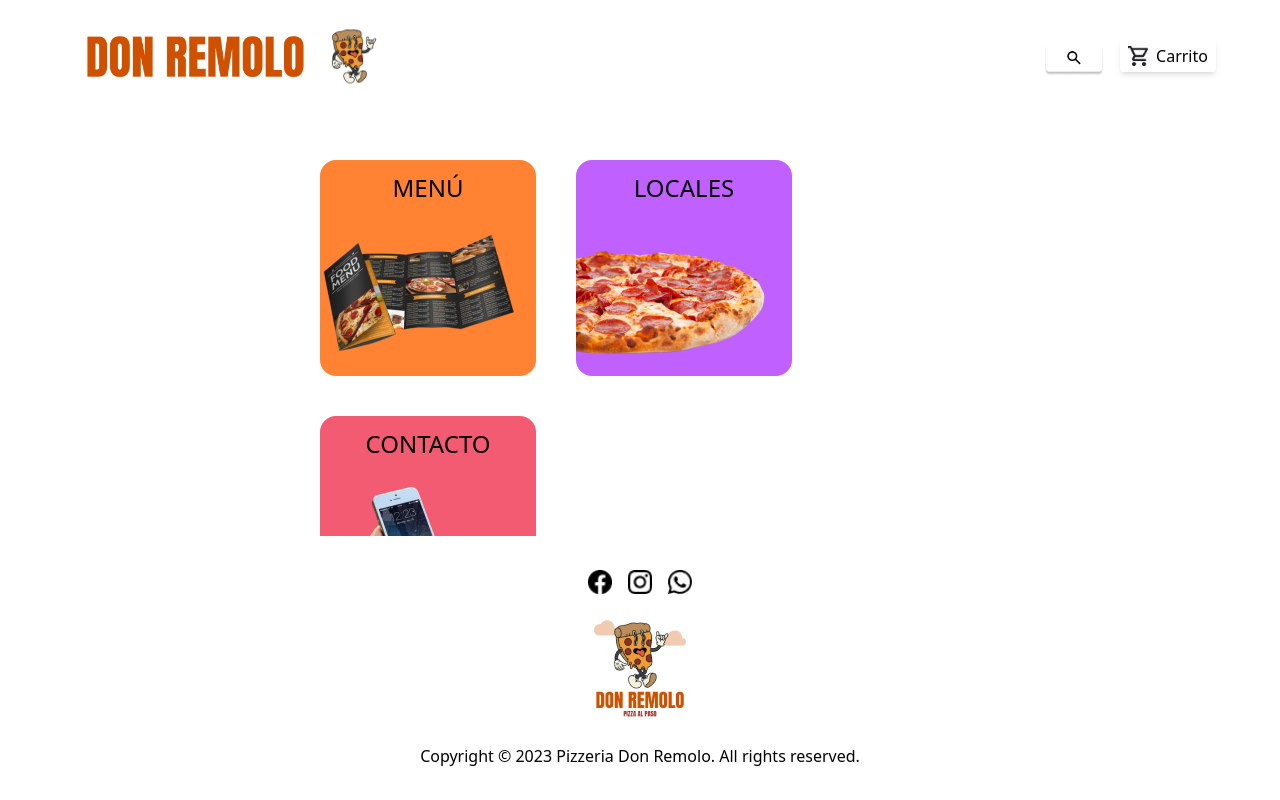
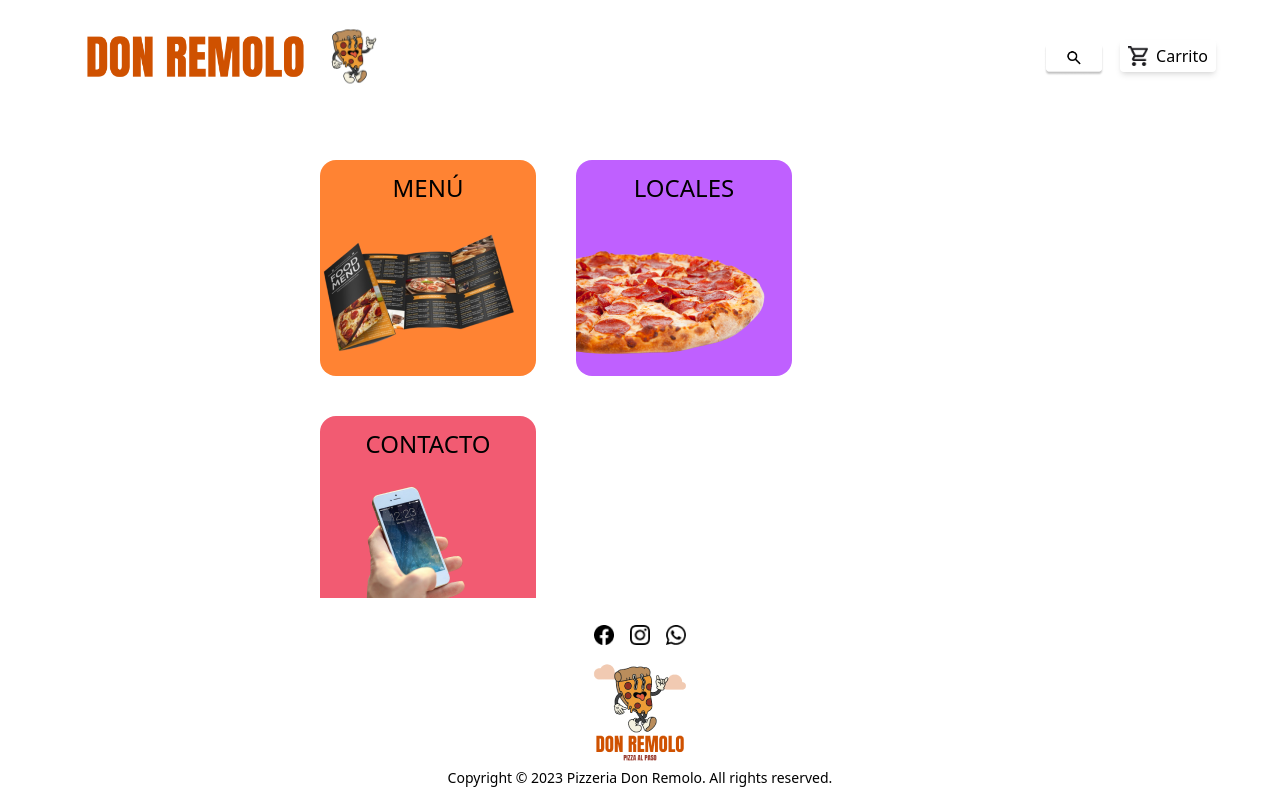
Before and after one commit to adanj27/IdeasFactory-PizzeriaDonRemolo, a React (Vite) app in the folder frontend/client/: page / in a window 1280 px wide. Built offline with nearby package versions, Linux system fonts and the light colour scheme.

Commit message:
Modifique el padding de algunos elementos para mejor un poco la apariencia

```diff
--- a/frontend/client/src/components/footer/footer.jsx
+++ b/frontend/client/src/components/footer/footer.jsx
@@ -2,13 +2,13 @@ import React from 'react';
 
 function Footer() {
   return (
-    <footer className="bg--200 bg-white py-8 text-center absolute w-full bottom-0">
-      <div className="text-black text-600">
-        <img src="Facebook.png" alt="logoFacebook" className="h-6 inline-block mr-4" />
-        <img src="Instagram.png" alt="logoInstagram" className="h-6 inline-block mr-4" />
-        <img src="Whatsapp.png" alt="logowhatsapp" className="h-6 inline-block" />
-        <img src="logo_4-removebg-preview 1.png" alt="logoPizza" className=" mx-auto" />
-        <p>Copyright © 2023 Pizzeria Don Remolo. All rights reserved.</p>
+    <footer className="bg-white py-4 text-center absolute w-full bottom-0 mt-4">
+      <div className="container mx-auto">
+        <img src="Facebook.png" alt="logoFacebook" className="h-5 inline-block mr-4 -mb-3.5" />
+        <img src="Instagram.png" alt="logoInstagram" className="h-5 inline-block mr-4 -mb-3.5" />
+        <img src="Whatsapp.png" alt="logowhatsapp" className="h-5 inline-block -mb-3.5" />
+        <img src="logo_4-removebg-preview 1.png" alt="logoPizza" className="mx-auto py-auto h-18 -mb-5 " />
+        <p className="text-sm text-black py-auto -mb-1">Copyright © 2023 Pizzeria Don Remolo. All rights reserved.</p>
       </div>
     </footer>
   );
```
